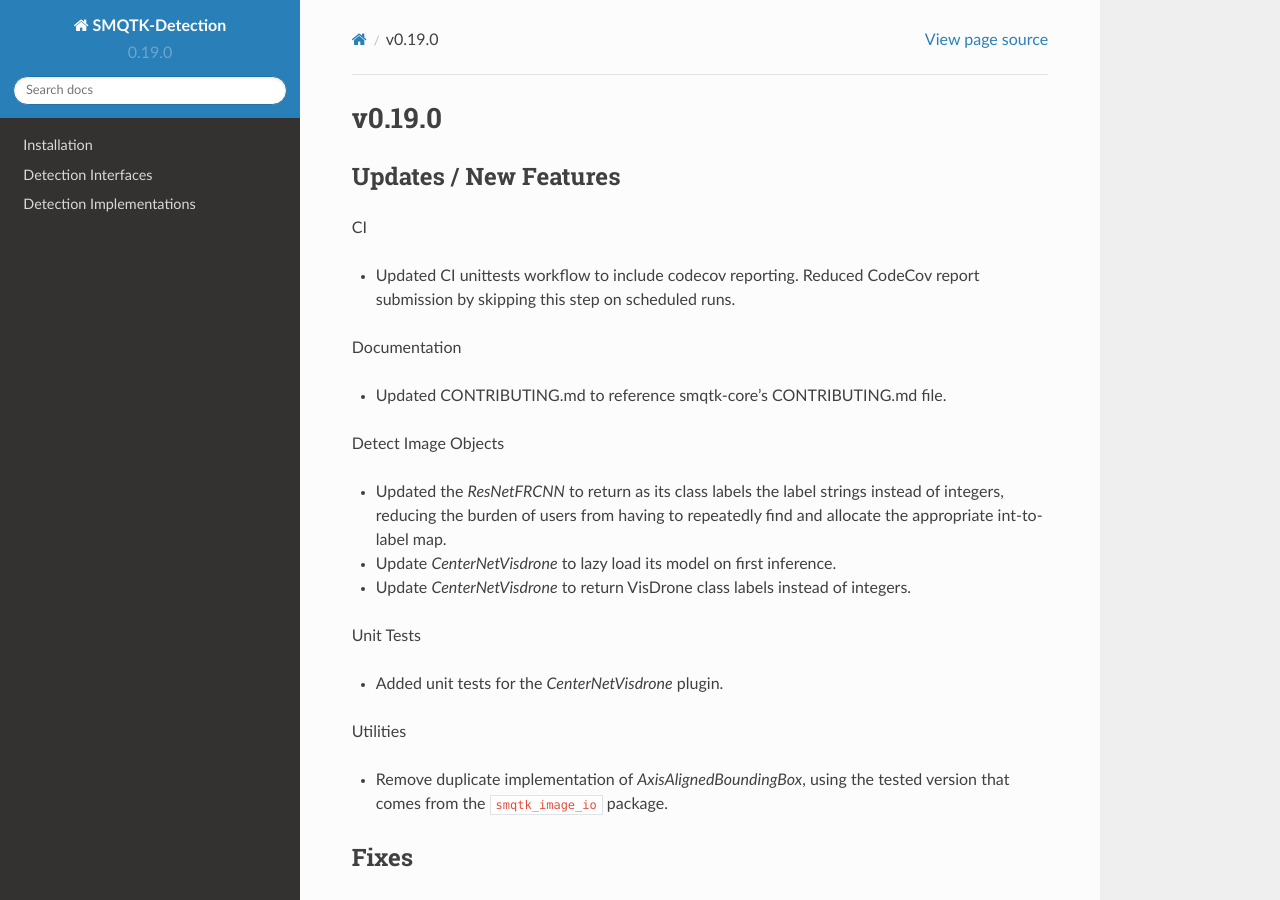
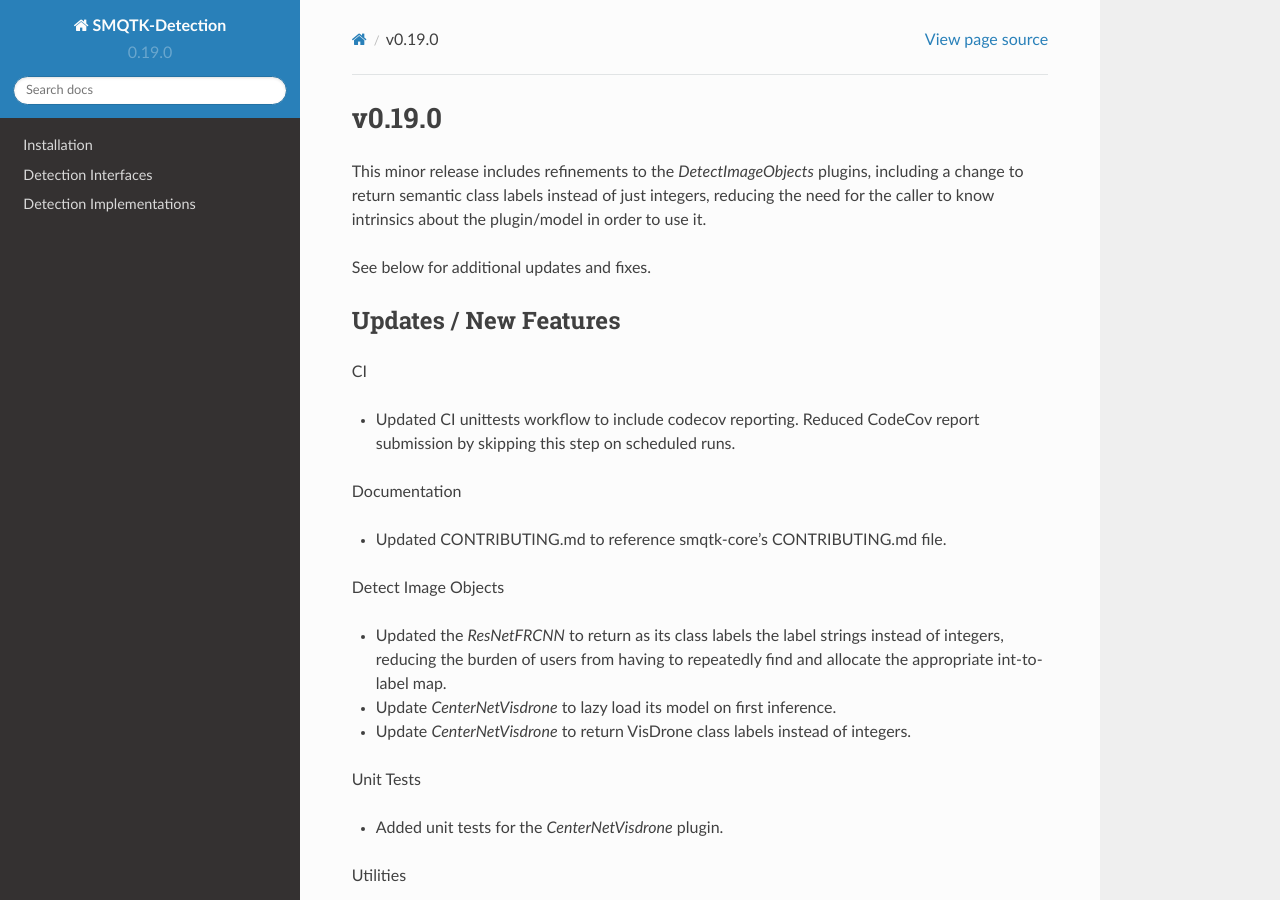
Before and after one commit to Kitware/SMQTK-Detection, a Sphinx documentation site: the page built from docs/release_notes/v0.19.0.rst, in a window 1280 px wide and 900 px high. Built offline with Sphinx 7.4.7 and the Read the Docs theme 2.0.0, drawn with Linux system fonts in a browser that asks for light colours; pages that are not in the unit, such as notebooks, are missing from menus; the version number is read from the project's files by our own code.

Commit message:
Add a release note description

```diff
--- a/docs/release_notes/v0.19.0.rst
+++ b/docs/release_notes/v0.19.0.rst
@@ -1,5 +1,11 @@
 v0.19.0
 =======
+This minor release includes refinements to the `DetectImageObjects` plugins,
+including a change to return semantic class labels instead of just integers,
+reducing the need for the caller to know intrinsics about the plugin/model in
+order to use it.
+
+See below for additional updates and fixes.
 
 Updates / New Features
 ----------------------
```
